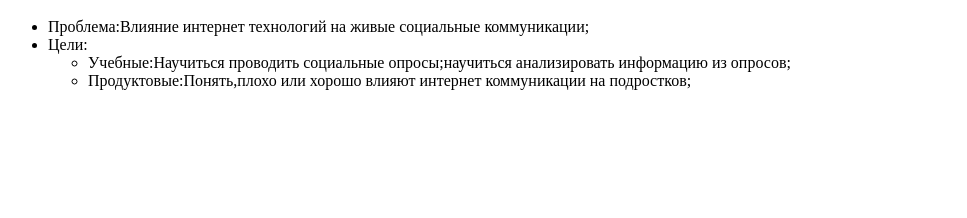
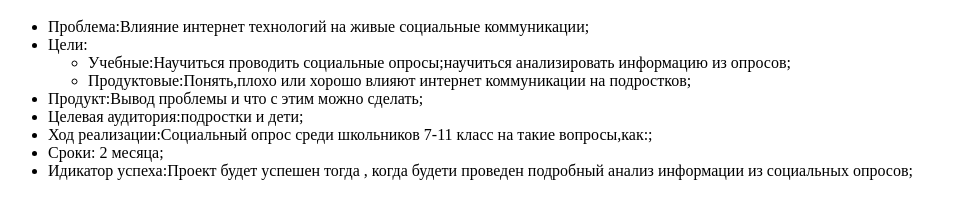
Before and after one commit to dashazlol/dashazlol, a plain HTML site: page index.html in a window 1280 px wide. Shown: the part 48-266 px from the top of the page, without its empty margins (0-967 px from the left). Drawn offline with Linux system fonts and the light colour scheme.

Commit message:
Update index.html

```diff
--- a/index.html
+++ b/index.html
@@ -4,7 +4,11 @@
     <li>Цели:<ul>
         <li>Учебные:Научиться проводить социальные опросы;научиться анализировать информацию из опросов;</li>
         <li>Продуктовые:Понять,плохо или хорошо влияют интернет коммуникации на подростков;</li></ul></li>
-
+    <li>Продукт:Вывод проблемы и что с этим можно сделать;</li>
+    <li>Целевая аудитория:подростки и дети;</li>
+    <li>Ход реализации:Социальный опрос среди школьников 7-11 класс на такие вопросы,как:;</li>
+    <li>Сроки: 2 месяца;</li>
+     <li>Идикатор успеха:Проект будет успешен тогда , когда будети проведен подробный анализ информации из социальных опросов;</li>
 
 
 
```
